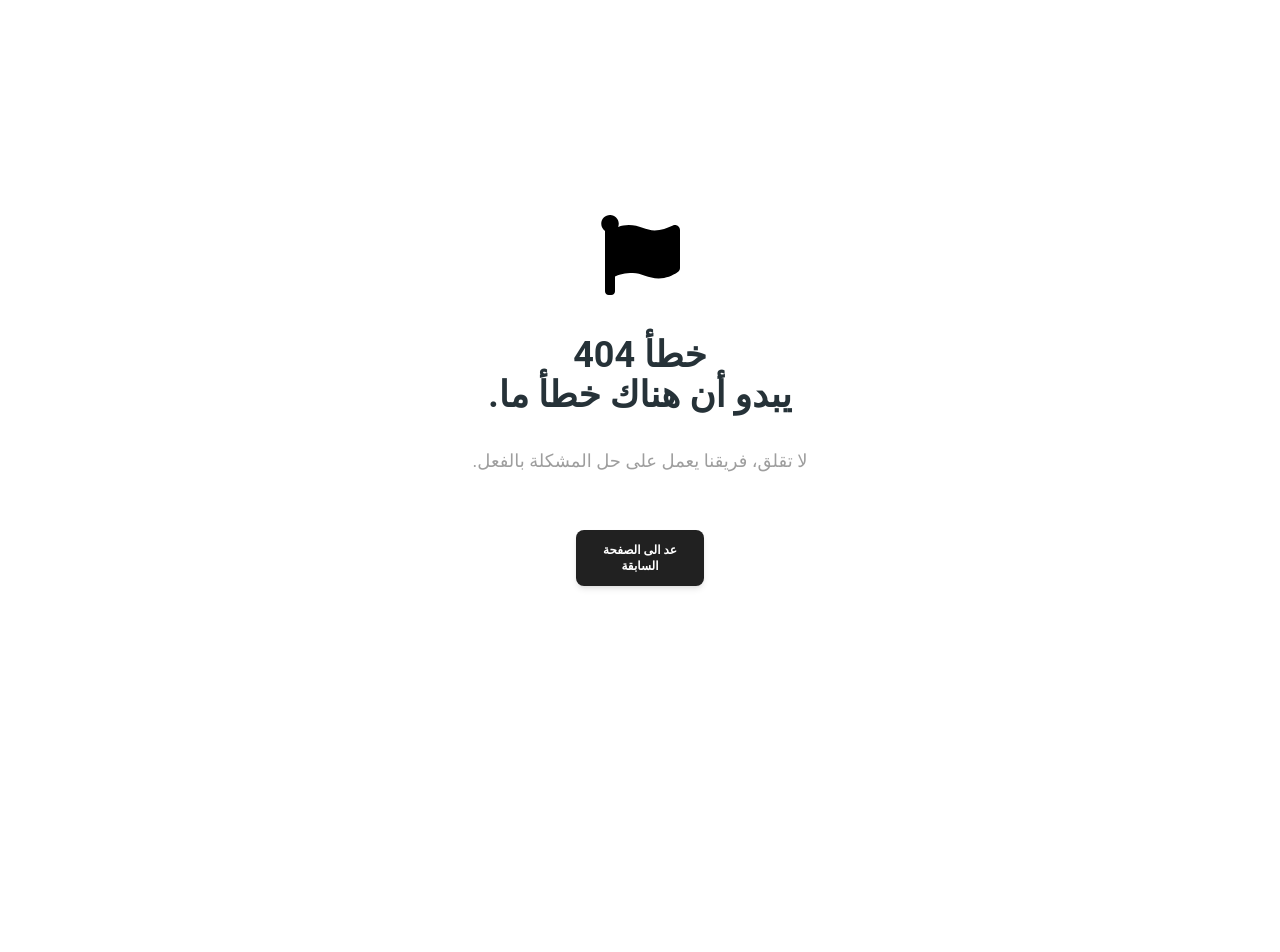
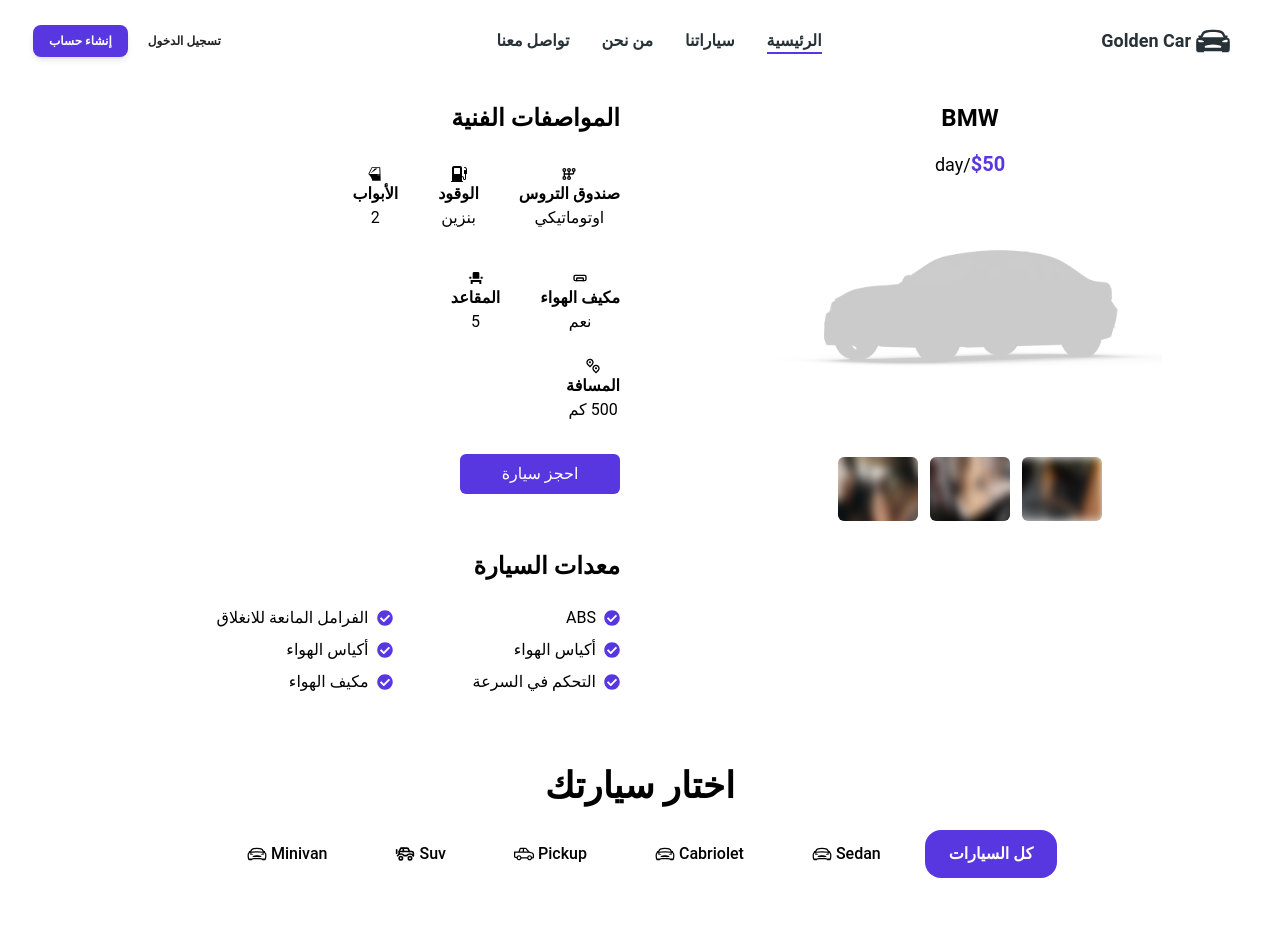
Before and after one commit to AhmedAttia0/Golden-Car, a React (Vite) app: page /cars/1 in a window 1280 px wide. Before the commit this address had no page. Shown: the top 952 px of the page. Before the commit the page ends 800 px from the top, so only its background shows below. Built offline with nearby package versions, Linux system fonts and the light colour scheme.

Commit message:
merge carDetails page with cars page

```diff
--- a/index.html
+++ b/index.html
@@ -1,9 +1,6 @@
-<!doctype html>
+<!DOCTYPE html>
 
-<html   lang="ar" dir="rtl">
-
-
-
+<html lang="ar" dir="rtl" class="scroll-smooth">
   <head>
     <meta charset="UTF-8" />
     <link rel="icon" type="image/svg+xml" href="/vite.svg" />
--- a/src/App.jsx
+++ b/src/App.jsx
@@ -1,37 +1,8 @@
-import { Routes, Route, Outlet, RouterProvider } from "react-router";
-import Home from "./pages/home/Home";
-import Cars from "./pages/cars/Cars";
-import Details from "./pages/carDetails/Details";
-import BookingRequest from "./pages/bookingRequest/BookingRequest";
-import About from "./pages/about/About";
-import Contact from "./pages/contact/Contact";
-import Login from "./pages/login/Login";
-import SignUp from "./pages/signUp/SignUp";
-import NotFound from "./pages/notFound/NotFound";
-import Header from "./components/Header/Header";
-import Footer from "./components/footer/Footer";
+import { RouterProvider } from "react-router";
+
 import { router } from "./router.jsx";
 const App = () => {
-  return (
-    <RouterProvider router={router} />
-    // <div className="min-h-screen flex flex-col">
-    //   <Header />
-    //   <main className="flex-1">
-    //     {/* <Routes>
-    //       <Route path="/" element={<Home />} />
-    //       <Route path="/cars" element={<Cars carsList={carsList} />} />
-    //       <Route path="/CarDetails" element={<Details />} />
-    //       <Route path="/booking" element={<BookingRequest />} />
-    //       <Route path="/about" element={<About />} />
-    //       <Route path="/contact" element={<Contact />} />
-    //       <Route path="/login" element={<Login />} />
-    //       <Route path="/register" element={<SignUp />} />
-    //       <Route path="*" element={<NotFound />} />
-    //     </Routes> */}
-    //   </main>
-    //   <Footer />
-    // </div>
-  );
+  return <RouterProvider router={router} />;
 };
 
 export default App;
--- a/src/components/Header/Header.jsx
+++ b/src/components/Header/Header.jsx
@@ -47,20 +47,6 @@
           className="flex items-center transition-colors relative after:content-[''] font-bold after:absolute after:left-0 after:bottom-0 after:h-[2px] after:bg-[#5937E0] after:w-0 after:transition-all after:duration-300 hover:after:w-full"
         >
           سياراتنا
-        </Typography>
-      </Typography>
-      <Typography
-        as="li"
-        variant="small"
-        color="blue-gray"
-        className="p-1 font-normal"
-      >
-        <Typography
-          as={Link}
-          to="/CarDetails"
-          className="flex items-center transition-colors relative after:content-[''] font-bold after:absolute after:left-0 after:bottom-0 after:h-[2px] after:bg-[#5937E0] after:w-0 after:transition-all after:duration-300 hover:after:w-full"
-        >
-          التفاصيل
         </Typography>
       </Typography>
       <Typography
--- a/src/components/carCard/CarCard.jsx
+++ b/src/components/carCard/CarCard.jsx
@@ -5,17 +5,20 @@
   CardFooter,
   Button,
 } from "@material-tailwind/react";
+import { useNavigate } from "react-router-dom";
 import { BsFillFuelPumpFill } from "react-icons/bs";
 import { TbManualGearbox } from "react-icons/tb";
 import { FaSnowflake } from "react-icons/fa";
 
 const CarCard = ({
+  id,
   price = 25,
   name = "Mercedes",
   Category = "رياضية",
   Transmission = "اوتوماتيكي",
   hasAirConditioner = false,
 }) => {
+  const navigate = useNavigate();
   return (
     <div className="container mx-auto px-4 mt-20 flex justify-center">
       <Card className="group shadow-lg rounded-xl w-full max-w-sm transition-all hover:shadow-[0_8px_30px_rgba(89,55,224,0.22),0_2px_8px_rgba(89,55,224,0.06)] hover:ring-1 hover:ring-[#5937E0]/20">
@@ -72,6 +75,13 @@
             ripple={false}
             fullWidth={true}
             className="bg-div-purple text-white shadow-none hover:scale-105 transition-all"
+            onClick={() => {
+              navigate(`/cars/${id}`);
+              setTimeout(
+                () => window.scrollTo({ top: 0, left: 0, behavior: "smooth" }),
+                50
+              );
+            }}
           >
             عرض التفاصيل
           </Button>
--- a/src/pages/carDetails/Details.jsx
+++ b/src/pages/carDetails/Details.jsx
@@ -4,16 +4,21 @@
 import { GiCarDoor } from "react-icons/gi";
 import { RiPinDistanceLine } from "react-icons/ri";
 import { FaCheckCircle } from "react-icons/fa";
-import CarCard from "../../components/carCard/CarCard";
+import { useParams } from "react-router-dom";
 
-const CarDetails = () => {
+const CarDetails = ({ carsList }) => {
+  const { id } = useParams();
+  const { Transmission, hasAirConditioner, name, price } = carsList.find(
+    (car) => car.id === Number(id)
+  );
+
   return (
-    <div >
-      <div className="flex flex-col lg:flex-row gap-10 items-center lg:items-start mx-auto">
+    <div className="flex flex-col lg:flex-row gap-10 items-center lg:items-start mx-auto mt-5">
       <div className="w-full lg:w-1/2 flex flex-col items-center gap-4">
-          <h1 className="font-bold text-2xl text-center lg:text-left">BMW</h1>
+        <h1 className="font-bold text-2xl text-center lg:text-left">{name}</h1>
         <h2 className="text-lg">
-            <span className="text-[#5937E0] font-bold text-xl">$25</span>/day
+          <span className="text-[#5937E0] font-bold text-xl">${price}</span>
+          /day
         </h2>
 
         <img
@@ -30,13 +35,13 @@
       </div>
 
       <div className="w-full lg:w-1/2 flex flex-col items-center lg:items-start gap-6 text-center">
-          <h1 className="font-bold text-2xl">المواصفات الفنية</h1>
+        <h1 className="font-bold text-2xl mb-2">المواصفات الفنية</h1>
 
-          <div className="flex flex-wrap gap-4 justify-center">
+        <div className="flex flex-wrap gap-10 justify-center">
           <div className="spec-box flex flex-col items-center">
             <TbManualGearbox className="spec-icon mx-auto" />
             <h1 className="font-bold">صندوق التروس</h1>
-              <h2>آلي</h2>
+            <h2>{Transmission}</h2>
           </div>
           <div className="spec-box flex flex-col items-center">
             <BsFillFuelPumpFill className="spec-icon mx-auto" />
@@ -50,11 +55,11 @@
           </div>
         </div>
 
-          <div className="flex flex-wrap gap-4 justify-center mt-4">
+        <div className="flex flex-wrap gap-10 justify-center mt-4">
           <div className="spec-box flex flex-col items-center">
             <TbAirConditioningDisabled className="spec-icon mx-auto" />
             <h1 className="font-bold">مكيف الهواء</h1>
-              <h2>نعم</h2>
+            <h2>{hasAirConditioner ? "نعم" : "لا"}</h2>
           </div>
           <div className="spec-box flex flex-col items-center">
             <MdEventSeat className="spec-icon mx-auto" />
@@ -69,7 +74,7 @@
           <h2>500 كم</h2>
         </div>
 
-          <div className="flex justify-center  md:justify-start  w-full mt-2">
+        <div className="flex justify-center  lg:justify-start  w-full mt-2">
           <button className="bg-[#5937E0] text-white rounded-md w-40 h-10 hover:bg-[#452cb8] transition-all">
             احجز سيارة
           </button>
@@ -109,20 +114,6 @@
         </div>
       </div>
     </div>
-
-      <div className="text-center mt-20">
-        <h1 className="font-bold text-3xl mb-10">العربيات الأخرى</h1>
-
-        <div className="grid grid-cols-1 sm:grid-cols-2 lg:grid-cols-3 gap-6 justify-items-center">
-          <CarCard />
-          <CarCard />
-          <CarCard />
-          <CarCard />
-          <CarCard />
-          <CarCard />
-        </div>
-      </div>
-    </div>
   );
 };
 
--- a/src/pages/cars/Cars.jsx
+++ b/src/pages/cars/Cars.jsx
@@ -4,12 +4,13 @@
 import { IoCarSportOutline } from "react-icons/io5";
 import CarCard from "../../components/carCard/CarCard";
 import { TbCarSuv } from "react-icons/tb";
+import { Outlet } from "react-router-dom";
 
 const Cars = ({ carsList }) => {
-
   return (
-    <div>
-      <h2 className="font-bold text-4xl text-center mt-[3.5rem]">
+    <>
+      <Outlet />
+      <h2 className="font-bold text-4xl text-center mt-[4.5rem]">
         اختار سيارتك
       </h2>
       <div className="flex gap-5 flex-wrap justify-center my-6">
@@ -41,17 +42,22 @@
         </Button>
       </div>
       <main className="container mx-auto px-4 mb-10">
-        <div className="grid grid-cols-1 sm:grid-cols-2 md:grid-cols-3 gap-3">
-          {carsList.map((car) => (
-            <CarCard key={car.id} {...car} />
-          ))}
-        </div>
+        <CarsList carsList={carsList} />
       </main>
-    </div>
+    </>
   );
 };
 
 export default Cars;
+export function CarsList({ carsList }) {
+  return (
+    <div className="grid grid-cols-1 md:grid-cols-2 lg:grid-cols-3 gap-3">
+      {carsList.map((car) => (
+        <CarCard key={car.id} {...car} />
+      ))}
+    </div>
+  );
+}
 
 // import Filter from "../../components/Filter/Filter";
 // import CarCard from "../../components/carCard/CarCard";
--- a/src/router.jsx
+++ b/src/router.jsx
@@ -4,7 +4,7 @@
 import App from "./App";
 import Home from "./pages/home/Home";
 import Cars from "./pages/cars/Cars";
-import Details from "./pages/carDetails/Details";
+import CarDetails from "./pages/carDetails/Details";
 import About from "./pages/about/About";
 import Contact from "./pages/contact/Contact";
 import Login from "./pages/login/Login";
@@ -15,7 +15,7 @@
   {
     id: 1,
     price: 50,
-    name: "Toyota Camry",
+    name: "BMW",
     Category: "Sedan",
     Transmission: "اوتوماتيكي",
     hasAirConditioner: true,
@@ -23,7 +23,7 @@
   {
     id: 2,
     price: 20,
-    name: "Toyota Camry",
+    name: "Toyota",
     Category: "Sedan",
     Transmission: "يدوي",
     hasAirConditioner: true,
@@ -67,8 +67,13 @@
     element: <MainLayout />,
     children: [
       { index: true, element: <Home /> },
-      { path: "cars", element: <Cars carsList={carsList} /> },
-      { path: "CarDetails", element: <Details /> },
+      {
+        path: "cars",
+        element: <Cars carsList={carsList} />,
+        children: [
+          { path: ":id", element: <CarDetails carsList={carsList} /> },
+        ],
+      },
       { path: "about", element: <About /> },
       { path: "contact", element: <Contact /> },
       { path: "login", element: <Login /> },
```
Lines whose indentation alone changed are shown as unchanged.
